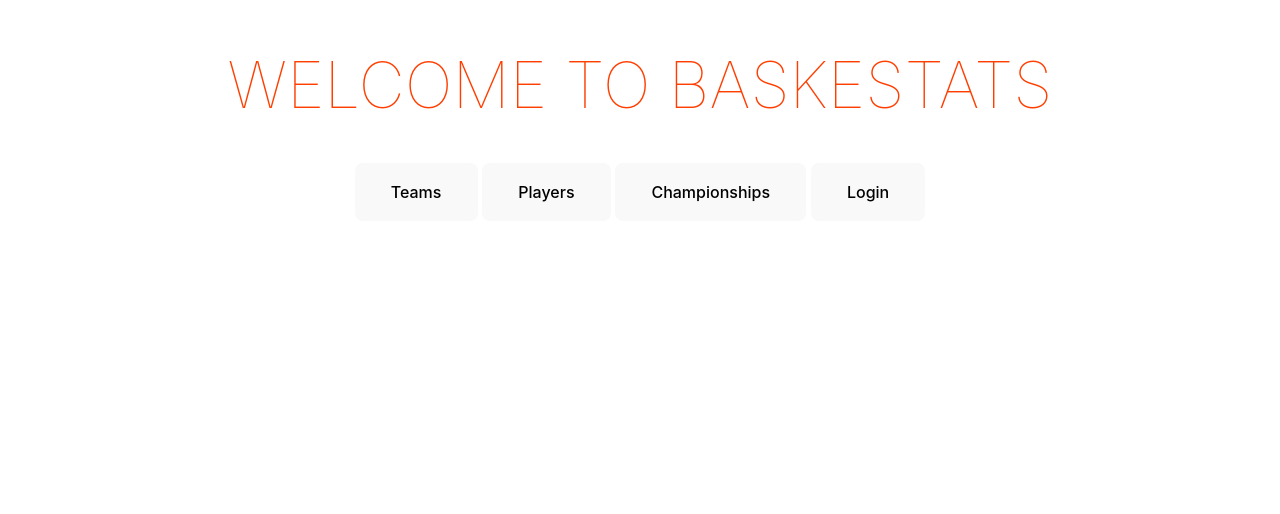
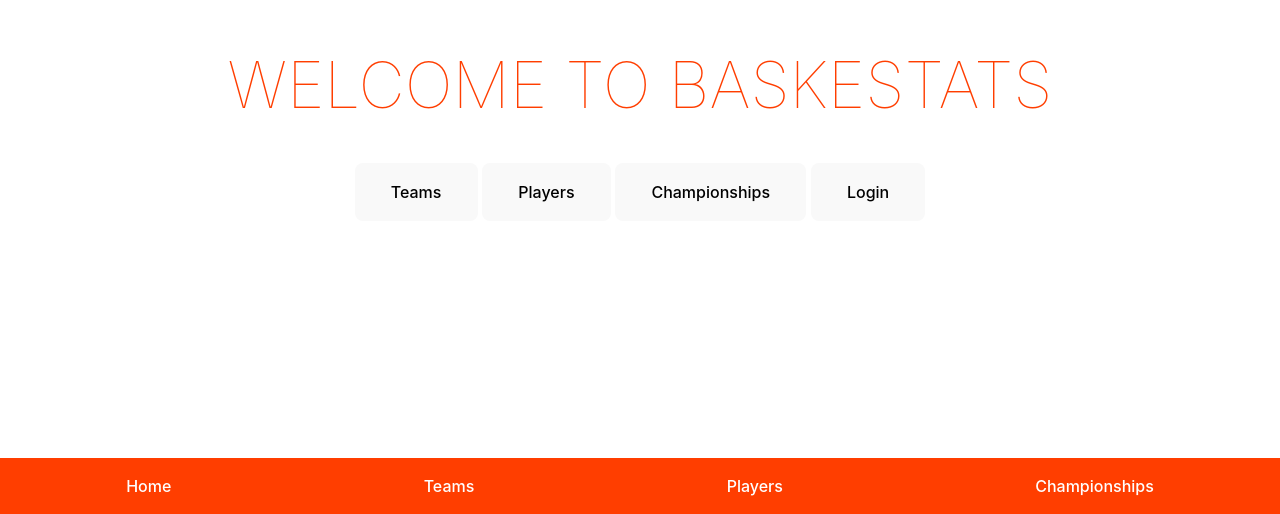
Before and after one commit to shirakoisnull/Baskestats, a Svelte app in the folder app/client/baskestats/: page / in a window 1280 px wide. Shown: the part 286-800 px from the top of the page. Built offline with nearby package versions, Linux system fonts and the light colour scheme.

Commit message:
add bottom navigation

```diff
--- a/app/client/baskestats/src/App.svelte
+++ b/app/client/baskestats/src/App.svelte
@@ -1,5 +1,6 @@
 <script>
   import { Router, Route, Link } from 'svelte-routing';
+  import BottomNavigation from './BottomNavigation.svelte'; // Replace with the correct path to your BottomNavigation.svelte component
   import Login from './Login.svelte';
   import SecretaryPanel from './SecretaryPanel.svelte';
   import TeamManagement from './routes/TeamManagement.svelte';
@@ -18,10 +19,12 @@
   import Championships from './userviews/Championships.svelte';
 </script>
 
+<main>
 <Router>
   <Route path="/">
     <!-- Your main page content -->
     <h1>Welcome to BaskeStats</h1>
+<BottomNavigation />
     <button>
       <Link to="/uteams" class="button-link">Teams</Link>
     </button>
@@ -53,14 +56,8 @@
   <Route path="/uplayers" component={Players} />
   <Route path="/uchamps" component={Championships} />
 </Router>
-
-
-
-<!-- <SecretaryPanel />
-<h1>Baskestats</h1>
+</main>
 <!-- TODO: Replace with BaskeStats Logo/Splash -->
-
-<!-- <TeamManagement /> -->
 <!-- <main>
   <div class="card">
   <Login />
--- /dev/null
+++ b/app/client/baskestats/src/BottomNavigation.svelte
@@ -0,0 +1,41 @@
+<script>
+  import { navigate } from "svelte-routing";
+</script>
+
+<nav class="bottom-nav">
+  <button on:click={() => navigate("/")} class="nav-button">Home</button>
+  <button on:click={() => navigate("/uteams")} class="nav-button">Teams</button>
+  <button on:click={() => navigate("/uplayers")} class="nav-button">Players</button>
+  <button on:click={() => navigate("/uchamps")} class="nav-button">Championships</button>
+</nav>
+
+<style>
+  /* Style the navigation bar */
+  .bottom-nav {
+    position: fixed;
+    bottom: 0;
+    left: 0;
+    width: 100%;
+    display: flex;
+    justify-content: space-around;
+    background-color: #ff3e00;
+    padding: 10px 0;
+  }
+
+  /* Style the buttons */
+  .nav-button {
+    color: white;
+    padding: 8px 16px;
+    border:none;
+    border-radius: 10px;
+    transition: background-color 0.3s ease-in-out;
+    cursor: pointer;
+    background-color: transparent;
+    outline: none;
+  }
+
+  /* Hover effect */
+  .nav-button:hover {
+    background-color: #242424;
+  }
+</style>
--- a/app/client/baskestats/src/userviews/Championships.svelte
+++ b/app/client/baskestats/src/userviews/Championships.svelte
@@ -1,7 +1,7 @@
 <script>
   import { fetchChampionships } from "../api.js";
   import { onMount } from "svelte";
-
+  import BottomNavigation from "../BottomNavigation.svelte";
   let championships = [];
 
   onMount(async () => {championships = await fetchChampionships();});
@@ -11,7 +11,7 @@
     }
 
 </script>
-
+<BottomNavigation />
 <table>
   <thead>
     <tr>
--- a/app/client/baskestats/src/userviews/Players.svelte
+++ b/app/client/baskestats/src/userviews/Players.svelte
@@ -1,7 +1,7 @@
 <script>
   import { fetchPlayers } from "../api.js";
   import { onMount } from "svelte";
-
+  import BottomNavigation from "../BottomNavigation.svelte";
   let players = [];
 
   onMount(async () => {players = await fetchPlayers();});
@@ -11,7 +11,7 @@
     }
 
 </script>
-
+<BottomNavigation />
 <table>
   <thead>
     <tr>
@@ -23,7 +23,7 @@
   <tbody>
     {#each players as player}
       <tr>
-        <td>{player[1]}</td>
+        <td>{player[2]}</td>
         <td>
             <button>Info</button>
         </td>
--- a/app/client/baskestats/src/userviews/Teams.svelte
+++ b/app/client/baskestats/src/userviews/Teams.svelte
@@ -1,6 +1,7 @@
 <script>
   import { fetchTeams, viewTeam } from "../api.js";
   import { onMount } from "svelte";
+  import BottomNavigation from "../BottomNavigation.svelte";
 
   let teams = [];
   let searchQuery = '';
@@ -19,15 +20,15 @@
       );
     }) : teams;
 </script>
-
+<BottomNavigation />
 <input type="text" bind:value={searchQuery} placeholder="Search teams..." />
 <table>
   <thead>
     <tr>
       <th>Name</th>
-      <th>City</th>
+      <!-- <th>City</th>
       <th>Wins</th>
-      <th>Losses</th>
+      <th>Losses</th> -->
       <th>Actions</th>
     </tr>
   </thead>
@@ -35,9 +36,9 @@
     {#each visibleTeams as team}
       <tr>
         <td>{team[1]}</td>
-        <td>{team[2]}</td>
+        <!-- <td>{team[2]}</td>
         <td>{team[3]}</td>
-        <td>{team[4]}</td>
+        <td>{team[4]}</td> -->
         <td>
             <button on:click={() => handleView(team[0])}>Info</button>
         </td>
```
